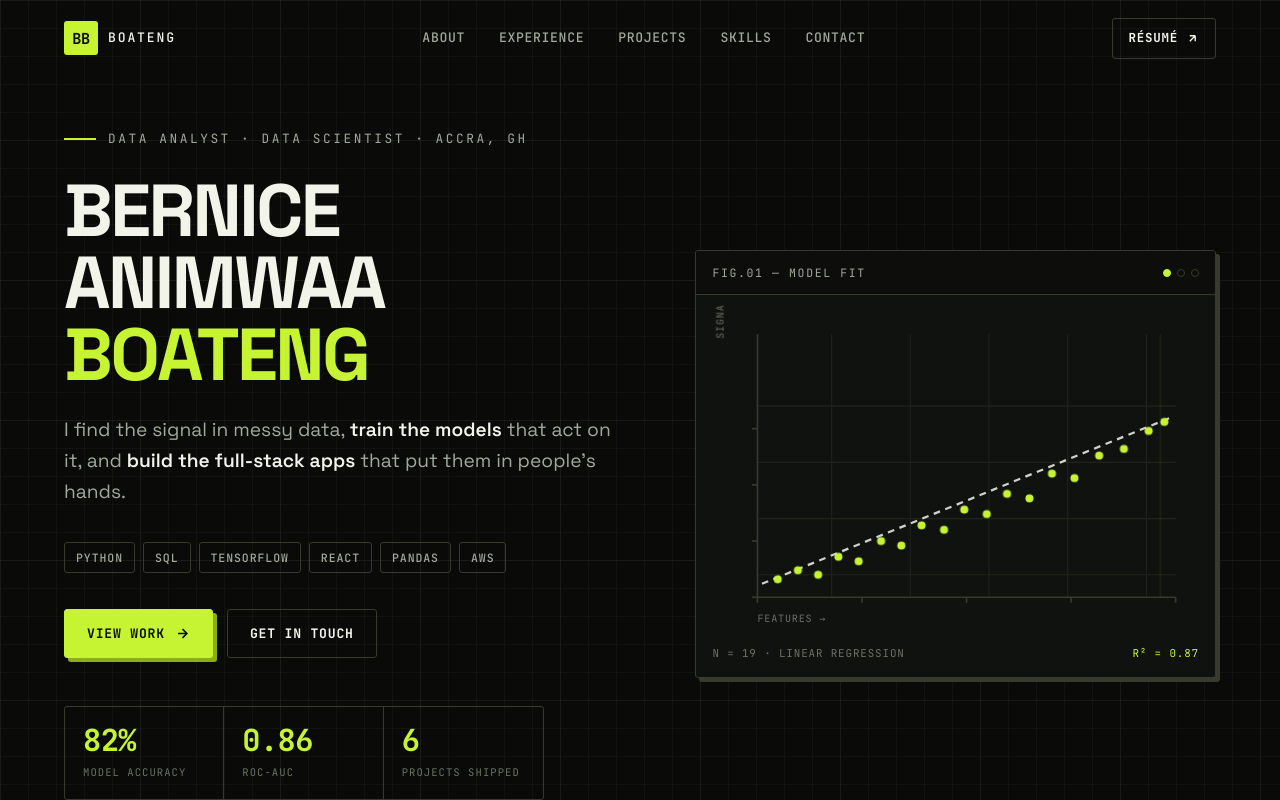
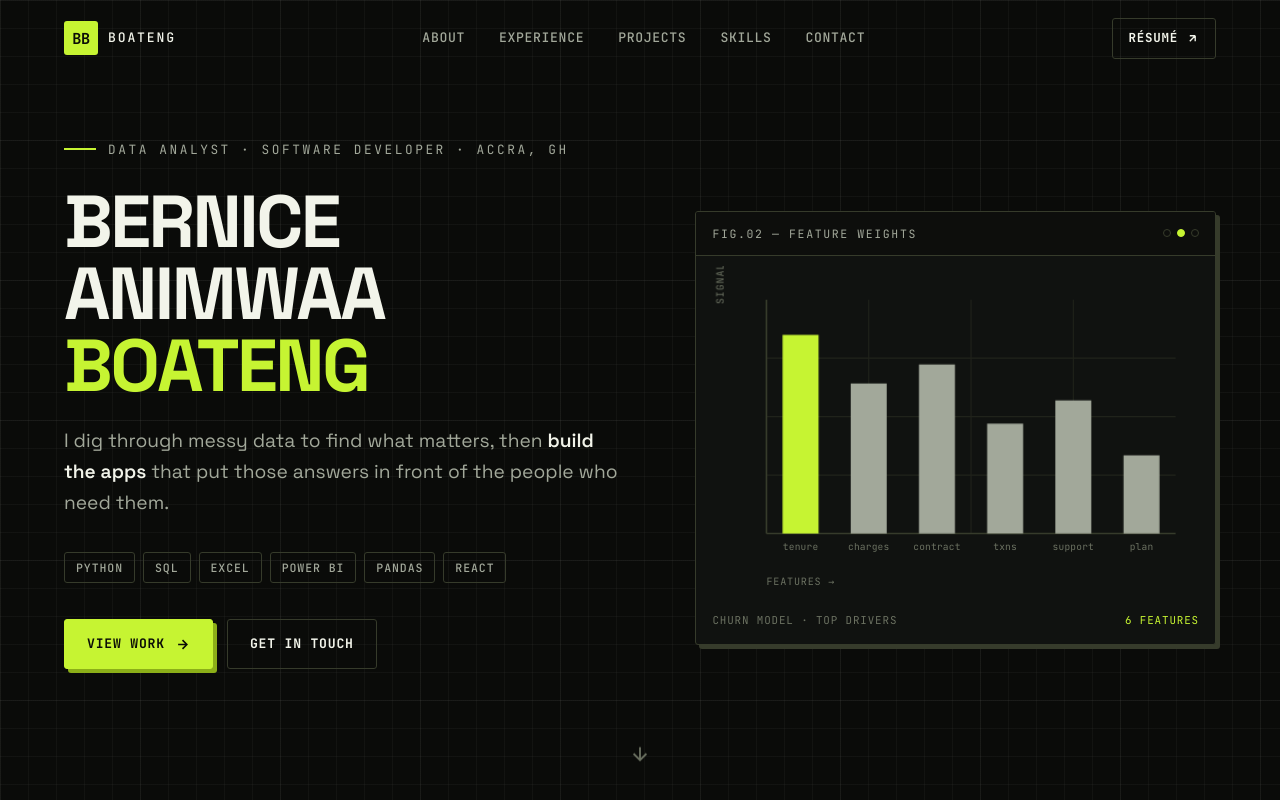
Before and after one commit to Berniceboateng775/portfolio, a Next.js app: page / in a window 1280 px wide. Shown: the top 800 px of the page. Built offline with nearby package versions, Linux system fonts and the light colour scheme.

Commit message:
feat: enhance portfolio components with updated descriptions, skills, and animations

```diff
--- a/app/globals.css
+++ b/app/globals.css
@@ -551,8 +551,9 @@ img { max-width: 100%; display: block; }
   width: 8px; height: 8px;
   border-radius: 50%;
   border: 1.5px solid var(--line-strong);
+  transition: background 0.3s ease, border-color 0.3s ease;
 }
-.figure-dots span:first-child { background: var(--accent); border-color: var(--accent); }
+.figure-dots span.on { background: var(--accent); border-color: var(--accent); }
 .figure-body { padding: 10px 12px 4px; }
 .figure-foot {
   display: flex;
@@ -566,6 +567,17 @@ img { max-width: 100%; display: block; }
   color: var(--ink-mute);
 }
 .figure-foot .r2 { color: var(--accent); }
+.figure-foot .r2-live {
+  display: inline-flex;
+  align-items: center;
+  gap: 7px;
+}
+.foot-dot {
+  width: 7px; height: 7px;
+  border-radius: 50%;
+  background: var(--accent);
+  animation: pulse 1.6s ease-in-out infinite;
+}
 
 .scroll-indicator {
   position: absolute;
@@ -581,7 +593,7 @@ img { max-width: 100%; display: block; }
 /* =========================================================
    HERO DATA-VIZ (SVG scatter + regression)
    ========================================================= */
-.viz { width: 100%; height: auto; display: block; }
+.viz { width: 100%; height: auto; display: block; animation: vizFade 0.5s ease; }
 .viz-axis { stroke: var(--line-strong); stroke-width: 1.5; }
 .viz-grid { stroke: var(--line); stroke-width: 1; }
 .viz-tick { stroke: var(--line-strong); stroke-width: 1.5; }
@@ -640,6 +652,42 @@ img { max-width: 100%; display: block; }
   90% { opacity: 0.35; }
   100% { transform: translateX(368px); opacity: 0; }
 }
+
+/* Bars — feature weights */
+.viz-bar {
+  fill: var(--ink-dim);
+  transform-box: fill-box;
+  transform-origin: bottom;
+  transform: scaleY(0);
+  animation: barRise 0.7s cubic-bezier(0.2, 0.9, 0.25, 1) forwards;
+}
+.viz-bar-accent { fill: var(--accent); }
+.viz-bar-label {
+  fill: var(--ink-mute);
+  font-family: var(--font-mono);
+  font-size: 8.5px;
+  letter-spacing: 0.02em;
+  text-anchor: middle;
+}
+@keyframes barRise { to { transform: scaleY(1); } }
+
+/* Line + area — signal over time */
+.viz-area {
+  fill: var(--accent);
+  opacity: 0.1;
+  animation: vizFade 0.9s ease forwards;
+}
+.viz-line {
+  fill: none;
+  stroke: var(--accent);
+  stroke-width: 2;
+  stroke-dasharray: 660;
+  stroke-dashoffset: 660;
+  animation: draw 1.4s ease 0.15s forwards;
+}
+.viz-runner { fill: var(--accent); }
+
+@keyframes vizFade { from { opacity: 0; } to { opacity: 1; } }
 
 /* =========================================================
    ABOUT
@@ -1051,6 +1099,23 @@ img { max-width: 100%; display: block; }
   transform: translate(-2px, -2px);
   box-shadow: 3px 3px 0 0 var(--accent-deep);
 }
+.skill-item-learning { display: inline-flex; align-items: center; gap: 7px; }
+.skill-flag {
+  font-style: normal;
+  font-size: 0.58rem;
+  font-weight: 700;
+  letter-spacing: 0.08em;
+  text-transform: uppercase;
+  color: var(--accent);
+  border: 1.5px solid var(--accent);
+  border-radius: 100px;
+  padding: 1px 6px;
+  line-height: 1.5;
+}
+.skill-item-learning:hover .skill-flag {
+  color: var(--accent-ink);
+  border-color: var(--accent-ink);
+}
 
 /* =========================================================
    CONTACT
@@ -1184,9 +1249,12 @@ img { max-width: 100%; display: block; }
   height: 84px;
 }
 .loader-bar {
-  width: 16px;
+  width: 15px;
+  height: 100%;
   background: var(--accent);
   border-radius: 2px 2px 0 0;
+  transform-origin: bottom;
+  transform: scaleY(0.2);
   animation: barGrow 1.1s ease-in-out infinite;
 }
 .loader-bar:nth-child(1) { animation-delay: 0s; }
@@ -1211,8 +1279,8 @@ img { max-width: 100%; display: block; }
 .loader-text b { color: var(--accent); font-weight: 700; }
 
 @keyframes barGrow {
-  0%, 100% { height: 20%; opacity: 0.4; }
-  50% { height: 100%; opacity: 1; }
+  0%, 100% { transform: scaleY(0.2); opacity: 0.4; }
+  50% { transform: scaleY(1); opacity: 1; }
 }
 
 /* =========================================================
@@ -1275,5 +1343,7 @@ img { max-width: 100%; display: block; }
   .hero-eyebrow, .hero-name, .hero-tagline, .hero-tags,
   .hero-cta, .hero-stats, .hero-figure-wrap { opacity: 1 !important; }
   .viz-pt { opacity: 1 !important; }
-  .viz-trend { stroke-dashoffset: 0 !important; }
+  .viz-trend, .viz-line { stroke-dashoffset: 0 !important; }
+  .viz-bar, .loader-bar { transform: scaleY(1) !important; }
+  .viz-runner { display: none !important; }
 }
--- a/app/layout.tsx
+++ b/app/layout.tsx
@@ -2,22 +2,25 @@ import type { Metadata } from "next";
 import "./globals.css";
 
 export const metadata: Metadata = {
-  title: "Bernice Animwaa Boateng | Software Engineer & Data Analyst",
+  title: "Bernice Animwaa Boateng | Data Analyst & Software Developer",
   description:
-    "Portfolio of Bernice Animwaa Boateng - Software Engineer, Data Analyst, and Machine Learning enthusiast. Building innovative solutions with Python, React, and modern web technologies.",
+    "Portfolio of Bernice Animwaa Boateng — data analyst and software developer. I turn messy data into clear answers and build the full-stack apps that deliver them, with Python, SQL, Excel, and React.",
   keywords: [
-    "Software Engineer",
     "Data Analyst",
-    "Machine Learning",
+    "Software Developer",
+    "Data Analysis",
     "Python",
+    "SQL",
+    "Power BI",
+    "Excel",
     "React",
     "Portfolio",
   ],
   authors: [{ name: "Bernice Animwaa Boateng" }],
   openGraph: {
-    title: "Bernice Animwaa Boateng | Software Engineer",
+    title: "Bernice Animwaa Boateng | Data Analyst & Software Developer",
     description:
-      "Software Engineer, Data Analyst, and ML enthusiast building innovative solutions.",
+      "Data analyst and software developer turning data into decisions and building the apps that act on them.",
     type: "website",
   },
   icons: {
--- a/components/About.tsx
+++ b/components/About.tsx
@@ -15,7 +15,7 @@ export default function About() {
             <div className="about-text">
               <h3>What I do</h3>
               <p>
-                I&apos;m a data analyst and software engineer. I work across the whole
+                I&apos;m a data analyst and software developer. I work across the whole
                 pipeline &mdash; cleaning and exploring data, engineering features,
                 training and evaluating models, then shipping them inside <b>full-stack
                 apps people actually use</b>.
@@ -59,11 +59,11 @@ export default function About() {
                 </div>
                 <div className="focus-item">
                   <span className="focus-icon">
-                    <svg width="18" height="18" viewBox="0 0 24 24" fill="none" stroke="currentColor" strokeWidth="2"><path d="M21 16V8a2 2 0 0 0-1-1.73l-7-4a2 2 0 0 0-2 0l-7 4A2 2 0 0 0 3 8v8a2 2 0 0 0 1 1.73l7 4a2 2 0 0 0 2 0l7-4A2 2 0 0 0 21 16z"/><polyline points="3.27 6.96 12 12.01 20.73 6.96"/><line x1="12" y1="22.08" x2="12" y2="12"/></svg>
+                    <svg width="18" height="18" viewBox="0 0 24 24" fill="none" stroke="currentColor" strokeWidth="2"><path d="M3 3v18h18"/><path d="m7 14 3-3 3 2 5-6"/></svg>
                   </span>
                   <div>
-                    <h4 className="focus-title">Data Engineering</h4>
-                    <p className="focus-desc">Data pipelines, analysis, and visualization to drive real business decisions</p>
+                    <h4 className="focus-title">Data Analysis & Visualization</h4>
+                    <p className="focus-desc">Exploratory analysis, dashboards, and clear charts that turn raw numbers into decisions people can act on</p>
                   </div>
                 </div>
               </div>
--- a/components/Hero.tsx
+++ b/components/Hero.tsx
@@ -3,13 +3,7 @@
 import React from 'react';
 import HeroViz from './HeroViz';
 
-const stats = [
-  { num: '82%', label: 'Model accuracy' },
-  { num: '0.86', label: 'ROC-AUC' },
-  { num: '6', label: 'Projects shipped' },
-];
-
-const tags = ['Python', 'SQL', 'TensorFlow', 'React', 'Pandas', 'AWS'];
+const tags = ['Python', 'SQL', 'Excel', 'Power BI', 'Pandas', 'React'];
 
 export default function Hero() {
   return (
@@ -18,7 +12,7 @@ export default function Hero() {
 
         {/* Left: text */}
         <div className="hero-content">
-          <p className="hero-eyebrow">Data Analyst · Data Scientist · Accra, GH</p>
+          <p className="hero-eyebrow">Data Analyst · Software Developer · Accra, GH</p>
 
           <h1 className="hero-name">
             Bernice Animwaa<br />
@@ -26,8 +20,8 @@ export default function Hero() {
           </h1>
 
           <p className="hero-tagline">
-            I find the signal in messy data, <b>train the models</b> that act on it,
-            and <b>build the full-stack apps</b> that put them in people&apos;s hands.
+            I dig through messy data to find what matters, then <b>build the
+            apps</b> that put those answers in front of the people who need them.
           </p>
 
           <div className="hero-tags">
@@ -45,32 +39,11 @@ export default function Hero() {
             </a>
             <a href="#contact" className="btn btn-secondary">Get in Touch</a>
           </div>
-
-          <div className="hero-stats">
-            {stats.map((s) => (
-              <div key={s.label} className="stat">
-                <div className="stat-num">{s.num}</div>
-                <div className="stat-label">{s.label}</div>
-              </div>
-            ))}
-          </div>
         </div>
 
-        {/* Right: coded data-viz figure */}
+        {/* Right: coded, self-cycling data-viz figure */}
         <div className="hero-figure-wrap">
-          <div className="hero-figure">
-            <div className="figure-head">
-              <span className="figure-title">fig.01 — model fit</span>
-              <span className="figure-dots"><span /><span /><span /></span>
-            </div>
-            <div className="figure-body">
-              <HeroViz />
-            </div>
-            <div className="figure-foot">
-              <span>n = 19 · linear regression</span>
-              <span className="r2">R² = 0.87</span>
-            </div>
-          </div>
+          <HeroViz />
         </div>
 
       </div>
--- a/components/HeroViz.tsx
+++ b/components/HeroViz.tsx
@@ -1,71 +1,173 @@
-import React from 'react';
+'use client';
 
-// Fixed dataset (deterministic — stable across SSR/hydration).
-// A positive-correlation scatter: as features increase, signal increases.
-const POINTS: [number, number][] = [
-  [62, 244], [80, 236], [98, 240], [116, 224], [134, 228],
-  [154, 210], [172, 214], [190, 196], [210, 200], [228, 182],
-  [248, 186], [266, 168], [286, 172], [306, 150], [326, 154],
-  [348, 134], [370, 128], [392, 112], [406, 104],
+import React, { useEffect, useState } from 'react';
+
+/* ---------------------------------------------------------------
+   Self-cycling data-viz figure.
+   Three deterministic charts rotate on a timer, each replaying its
+   entrance animation on mount. No random values → SSR-stable.
+---------------------------------------------------------------- */
+
+const PLOT = { l: 52, r: 416, t: 30, b: 238 };
+const H_GRID = [82, 134, 186];
+const V_GRID = [143, 234, 325];
+
+// Chart A — scatter + regression
+const SCATTER: [number, number][] = [
+  [70, 212], [98, 200], [124, 206], [150, 188], [176, 192],
+  [202, 172], [228, 178], [254, 158], [280, 162], [306, 140],
+  [332, 146], [358, 122], [384, 116], [404, 96],
 ];
 
-const H_GRID = [90, 140, 190, 240];
-const V_GRID = [110, 180, 250, 320, 390];
+// Chart B — feature weights (from her churn model)
+const BARS = [
+  { label: 'tenure', v: 0.94 },
+  { label: 'charges', v: 0.71 },
+  { label: 'contract', v: 0.80 },
+  { label: 'txns', v: 0.52 },
+  { label: 'support', v: 0.63 },
+  { label: 'plan', v: 0.37 },
+];
+const SLOT = (PLOT.r - PLOT.l) / BARS.length;
+const BAR_W = 32;
+const BAR_MAX = 188;
+
+// Chart C — signal over time
+const LINE: [number, number][] = [
+  [52, 208], [85, 190], [118, 198], [151, 168], [184, 178],
+  [217, 146], [250, 154], [283, 126], [316, 116], [349, 122],
+  [382, 96], [416, 82],
+];
+const LINE_PATH = LINE.map((p, i) => `${i ? 'L' : 'M'}${p[0]} ${p[1]}`).join(' ');
+const AREA_PATH =
+  `M${PLOT.l} ${PLOT.b} ` +
+  LINE.map((p) => `L${p[0]} ${p[1]}`).join(' ') +
+  ` L${PLOT.r} ${PLOT.b} Z`;
+
+const CHARTS = [
+  { kind: 'scatter', title: 'fig.01 — model fit', foot: 'n = 14 · linear regression', stat: 'R² = 0.87', live: false },
+  { kind: 'bars', title: 'fig.02 — feature weights', foot: 'churn model · top drivers', stat: '6 features', live: false },
+  { kind: 'line', title: 'fig.03 — signal / time', foot: 'rolling window · 12 steps', stat: 'live', live: true },
+] as const;
+
+const ARIA: Record<string, string> = {
+  scatter: 'Scatter plot with an upward-fitted regression line.',
+  bars: 'Bar chart of model feature weights, tenure the strongest.',
+  line: 'Line chart of a signal rising over time with a moving marker.',
+};
+
+function Frame() {
+  return (
+    <>
+      {H_GRID.map((y) => (
+        <line key={`h${y}`} className="viz-grid" x1={PLOT.l} y1={y} x2={PLOT.r} y2={y} />
+      ))}
+      {V_GRID.map((x) => (
+        <line key={`v${x}`} className="viz-grid" x1={x} y1={PLOT.t} x2={x} y2={PLOT.b} />
+      ))}
+      <line className="viz-axis" x1={PLOT.l} y1={PLOT.t} x2={PLOT.l} y2={PLOT.b} />
+      <line className="viz-axis" x1={PLOT.l} y1={PLOT.b} x2={PLOT.r} y2={PLOT.b} />
+    </>
+  );
+}
 
 export default function HeroViz() {
-  const last = POINTS[POINTS.length - 1];
+  const [i, setI] = useState(0);
+
+  useEffect(() => {
+    const t = setInterval(() => setI((v) => (v + 1) % CHARTS.length), 4200);
+    return () => clearInterval(t);
+  }, []);
+
+  const chart = CHARTS[i];
+  const lastLine = LINE[LINE.length - 1];
 
   return (
-    <svg
-      className="viz"
-      viewBox="0 0 440 290"
-      role="img"
-      aria-label="Scatter plot of model signal against engineered features, with a fitted regression line trending upward."
-    >
-      {/* Grid */}
-      {H_GRID.map((y) => (
-        <line key={`h${y}`} className="viz-grid" x1="44" y1={y} x2="416" y2={y} />
+    <div className="hero-figure">
+      <div className="figure-head">
+        <span className="figure-title">{chart.title}</span>
+        <span className="figure-dots" aria-hidden="true">
+          {CHARTS.map((_, k) => (
+            <span key={k} className={k === i ? 'on' : ''} />
           ))}
-      {V_GRID.map((x) => (
-        <line key={`v${x}`} className="viz-grid" x1={x} y1="26" x2={x} y2="260" />
-      ))}
+        </span>
+      </div>
 
-      {/* Axes */}
-      <line className="viz-axis" x1="44" y1="26" x2="44" y2="260" />
-      <line className="viz-axis" x1="44" y1="260" x2="416" y2="260" />
+      <div className="figure-body">
+        <svg key={chart.kind} className="viz" viewBox="0 0 440 296" role="img" aria-label={ARIA[chart.kind]}>
+          <Frame />
 
-      {/* Axis ticks */}
-      {[260, 210, 160, 110].map((y) => (
-        <line key={`ty${y}`} className="viz-tick" x1="39" y1={y} x2="44" y2={y} />
-      ))}
-      {[44, 137, 230, 323, 416].map((x) => (
-        <line key={`tx${x}`} className="viz-tick" x1={x} y1="260" x2={x} y2="265" />
-      ))}
-
-      {/* Regression / trend line */}
-      <line className="viz-trend" x1="48" y1="248" x2="412" y2="100" />
-
-      {/* Data points */}
-      {POINTS.map(([cx, cy], i) => (
+          {/* ---- A: scatter + regression ---- */}
+          {chart.kind === 'scatter' && (
+            <>
+              <line className="viz-trend" x1="58" y1="208" x2="410" y2="78" />
+              {SCATTER.map(([cx, cy], k) => (
                 <circle
-          key={i}
+                  key={k}
                   className="viz-pt"
                   cx={cx}
                   cy={cy}
                   r="3.6"
-          style={{ animationDelay: `${0.35 + i * 0.05}s` }}
+                  style={{ animationDelay: `${0.25 + k * 0.05}s` }}
                 />
               ))}
+              <circle className="viz-live" cx={SCATTER[SCATTER.length - 1][0]} cy={SCATTER[SCATTER.length - 1][1]} r="4" />
+              <line className="viz-scan" x1={PLOT.l + 1} y1={PLOT.t} x2={PLOT.l + 1} y2={PLOT.b} />
+            </>
+          )}
 
-      {/* Live pulse on the latest datapoint */}
-      <circle className="viz-live" cx={last[0]} cy={last[1]} r="4" />
+          {/* ---- B: feature-weight bars ---- */}
+          {chart.kind === 'bars' && (
+            <>
+              {BARS.map((d, k) => {
+                const h = d.v * BAR_MAX;
+                const cx = PLOT.l + SLOT * (k + 0.5);
+                return (
+                  <g key={d.label}>
+                    <rect
+                      className={`viz-bar${k === 0 ? ' viz-bar-accent' : ''}`}
+                      x={cx - BAR_W / 2}
+                      y={PLOT.b - h}
+                      width={BAR_W}
+                      height={h}
+                      style={{ animationDelay: `${0.08 + k * 0.08}s` }}
+                    />
+                    <text className="viz-bar-label" x={cx} y={PLOT.b + 15}>{d.label}</text>
+                  </g>
+                );
+              })}
+            </>
+          )}
 
-      {/* Scan line */}
-      <line className="viz-scan" x1="45" y1="26" x2="45" y2="260" />
+          {/* ---- C: signal / time ---- */}
+          {chart.kind === 'line' && (
+            <>
+              <path className="viz-area" d={AREA_PATH} />
+              <path id="vizLine" className="viz-line" d={LINE_PATH} />
+              <circle className="viz-live" cx={lastLine[0]} cy={lastLine[1]} r="4" />
+              <circle className="viz-runner" r="4">
+                <animateMotion dur="3.2s" repeatCount="indefinite" keyPoints="0;1" keyTimes="0;1" calcMode="linear">
+                  <mpath href="#vizLine" />
+                </animateMotion>
+              </circle>
+            </>
+          )}
 
-      {/* Labels */}
-      <text className="viz-label" x="44" y="282">features →</text>
-      <text className="viz-label" x="14" y="30" transform="rotate(-90 14 30)">signal</text>
+          {/* Axis labels */}
+          <text className="viz-label" x={PLOT.l} y="284">
+            {chart.kind === 'line' ? 'time →' : 'features →'}
+          </text>
+          <text className="viz-label" x="14" y="34" transform="rotate(-90 14 34)">signal</text>
         </svg>
+      </div>
+
+      <div className="figure-foot">
+        <span>{chart.foot}</span>
+        <span className={chart.live ? 'r2 r2-live' : 'r2'}>
+          {chart.live && <i className="foot-dot" />}
+          {chart.stat}
+        </span>
+      </div>
+    </div>
   );
 }
--- a/components/Skills.tsx
+++ b/components/Skills.tsx
@@ -2,11 +2,18 @@
 
 import ScrollReveal from './ScrollReveal';
 
-const skillCategories = [
+type Skill = string | { name: string; learning?: boolean };
+
+const skillCategories: { title: string; icon: string; skills: Skill[] }[] = [
   {
     title: 'Languages',
     icon: '</>',
-    skills: ['Python', 'JavaScript', 'TypeScript', 'MATLAB', 'HTML/CSS', 'SQL'],
+    skills: ['Python', 'SQL', 'JavaScript', 'TypeScript', 'MATLAB', 'HTML/CSS'],
+  },
+  {
+    title: 'Data & Analytics',
+    icon: '#',
+    skills: ['Excel', 'Power BI', 'Pandas', 'NumPy', 'Scikit-learn', 'Matplotlib', 'Seaborn'],
   },
   {
     title: 'Frameworks & Libraries',
@@ -19,14 +26,9 @@ const skillCategories = [
     skills: ['MongoDB', 'PostgreSQL', 'Supabase'],
   },
   {
-    title: 'Cloud & DevOps',
+    title: 'Tools & Cloud',
     icon: '>>',
-    skills: ['AWS EC2', 'AWS Elastic Beanstalk', 'Git', 'Docker', 'Vercel', 'Render', 'Hugging Face'],
-  },
-  {
-    title: 'Tools & Other',
-    icon: './.',
-    skills: ['Figma', 'Pandas', 'NumPy', 'Scikit-learn', 'Matplotlib', 'Seaborn'],
+    skills: ['Git', 'Docker', 'Vercel', 'Render', 'Hugging Face', 'Figma'],
   },
 ];
 
@@ -47,9 +49,16 @@ export default function Skills() {
                   <h3 className="skill-category-title">{category.title}</h3>
                 </div>
                 <div className="skill-list">
-                  {category.skills.map((skill, i) => (
-                    <span key={i} className="skill-item">{skill}</span>
-                  ))}
+                  {category.skills.map((skill, i) => {
+                    const name = typeof skill === 'string' ? skill : skill.name;
+                    const learning = typeof skill !== 'string' && skill.learning;
+                    return (
+                      <span key={i} className={`skill-item${learning ? ' skill-item-learning' : ''}`}>
+                        {name}
+                        {learning && <em className="skill-flag">learning</em>}
+                      </span>
+                    );
+                  })}
                 </div>
               </div>
             </ScrollReveal>
```
Also changed, not shown: qa.mjs (added, +42 -0 lines). Lines whose indentation alone changed are shown as unchanged.
